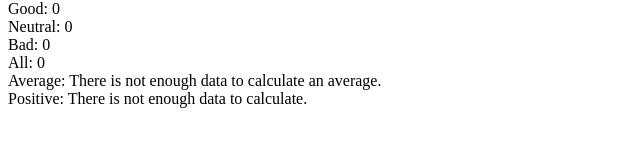
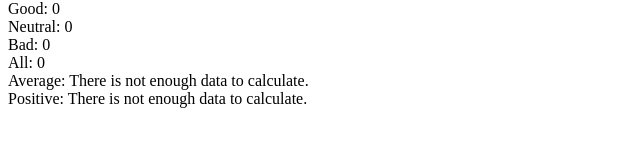
Before and after one commit to 4RM4C4/FullstackOpen, a React (Vite) app in the folder part1/: page / in a window 1280 px wide. Shown: the part 217-364 px from the top of the page, without its empty margins (0-640 px from the left). Built offline with nearby package versions, Linux system fonts and the light colour scheme.

Commit message:
Commit Part1 exercise 1.8
Part1 exercise 1.8

```diff
--- a/part1/src/App.jsx
+++ b/part1/src/App.jsx
@@ -1,14 +1,31 @@
 import { useState } from 'react'
 const Title = ({text}) => <h1>{text}</h1>
+
+const Statistics = ({good, neutral, bad}) => (
+  <>
+      <Title text='Statistics'/><br/>
+      <Show item={good} text='Good: '/>
+      <Show item={neutral} text='Neutral: '/>
+      <Show item={bad} text='Bad: '/>
+      <Sum item1={good} item2={neutral} item3={bad} text='All:'/>
+      <Avg item1={good} item2={neutral} item3={bad} text='Average:'/>
+      <Pos item1={good} item2={neutral} item3={bad} text='Positive:'/>
+  </>
+      )
+
 const Button = ({ handleClick, text }) => <button onClick={handleClick}>{text}</button>
+
 const Show =  ({item, text}) => <div>{text} {item}</div>
+
 const Sum =  ({item1, item2, item3,  text}) => <div>{text} {item1+item2+item3}</div>
+
 const Avg =  ({item1, item2, item3,  text}) => {
   if((item1+item2+item3)==0) {
-    return <div>{text} There is not enough data to calculate an average.</div>
+    return <div>{text} There is not enough data to calculate.</div>
   }
   return <div>{text} {(item1+(item3*-1))/(item1+item2+item3)}</div>
 }
+
 const Pos = ({item1, item2, item3,  text}) => {
   if((item1+item2+item3)==0) {
     return <div>{text} There is not enough data to calculate.</div>
@@ -29,14 +46,7 @@ const App = () => {
       <Button handleClick={() => setNeutral(neutral+1)} text='Neutral'/>
       <Button handleClick={() => setBad(bad+1)} text='Bad'/>
       <br/>
-      <Title text='Statistics'/>
-      <br/>
-      <Show item={good} text='Good: '/>
-      <Show item={neutral} text='Neutral: '/>
-      <Show item={bad} text='Bad: '/>
-      <Sum item1={good} item2={neutral} item3={bad} text='All:'/>
-      <Avg item1={good} item2={neutral} item3={bad} text='Average:'/>
-      <Pos item1={good} item2={neutral} item3={bad} text='Positive:'/>
+      <Statistics good={good} neutral={neutral} bad={bad} />
     </div>
   )
 }
```
